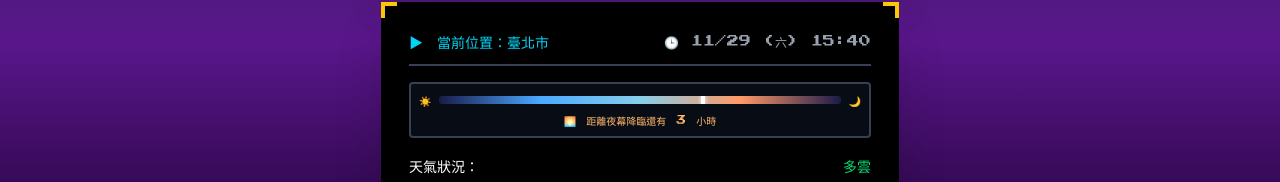
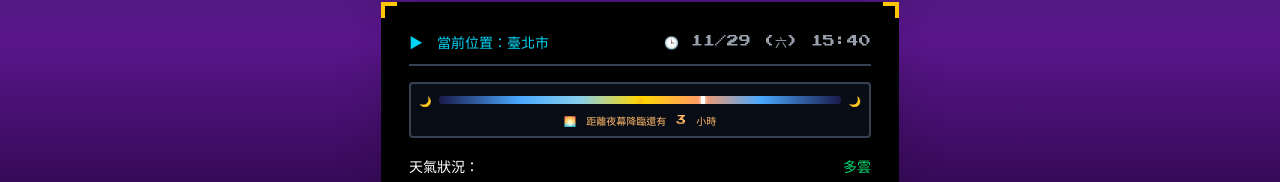
Before and after one commit to ben0588/pixel-weather-next, a Next.js app: page / in a window 1280 px wide. Shown: the part 464-646 px from the top of the page. Built offline with nearby package versions, Linux system fonts and the light colour scheme; no server answers.

Commit message:
fix(dialogBox): align day/night progress bar logic with visual indicators

```diff
--- a/app/components/DialogBox/DialogBox.tsx
+++ b/app/components/DialogBox/DialogBox.tsx
@@ -98,21 +98,24 @@ export default function DialogBox({ weatherData }: Readonly<DialogBoxProps>) {
 
 
 
-        {/* 日夜進度條 */}
+        {/* 日夜進度條 - 24小時循環：00:00(夜) → 12:00(日) → 24:00(夜) */}
         <div className="mb-3 rounded border-2 border-gray-700 bg-gray-900/50 p-2 md:mb-4">
           <div className="mb-1 flex items-center gap-2">
-            <span className="font-pixel text-[10px] text-yellow-400">
-              {currentHour >= 6 && currentHour < 18 ? "☀️" : "🌙"}
-            </span>
+            {/* 左邊：00:00 午夜 */}
+            <span className="font-pixel text-[10px]">🌙</span>
             <div className="relative h-2 flex-1 overflow-hidden rounded-full bg-gray-800">
-              {/* 日夜漸層背景 */}
+              {/* 日夜漸層背景：深藍(夜) → 淺藍(早) → 橘黃(午) → 淺藍(傍晚) → 深藍(夜) */}
               <div
                 className="absolute inset-0"
                 style={{
                   background:
-                    "linear-gradient(to right, #1a1a4a 0%, #4aa8ff 25%, #87ceeb 50%, #ff9966 75%, #1a1a4a 100%)",
+                    "linear-gradient(to right, #1a1a4a 0%, #4aa8ff 20%, #87ceeb 35%, #ffd700 50%, #ff9966 65%, #4aa8ff 80%, #1a1a4a 100%)",
                 }}
               />
+              {/* 12:00 中午標記 */}
+              <div className="absolute top-1/2 left-1/2 -translate-x-1/2 -translate-y-1/2 text-[6px]">
+                ☀️
+              </div>
               {/* 當前時間指示器 */}
               <div
                 className="absolute top-0 h-full w-1 bg-white shadow-[0_0_4px_white] transition-all duration-300"
@@ -121,9 +124,8 @@ export default function DialogBox({ weatherData }: Readonly<DialogBoxProps>) {
                 }}
               />
             </div>
-            <span className="font-pixel text-[10px] text-blue-400">
-              {currentHour >= 6 && currentHour < 18 ? "🌙" : "☀️"}
-            </span>
+            {/* 右邊：24:00 午夜 */}
+            <span className="font-pixel text-[10px]">🌙</span>
           </div>
           <p className="font-pixel text-center text-[10px]">
             {currentHour >= 6 && currentHour < 18 ? (
```
